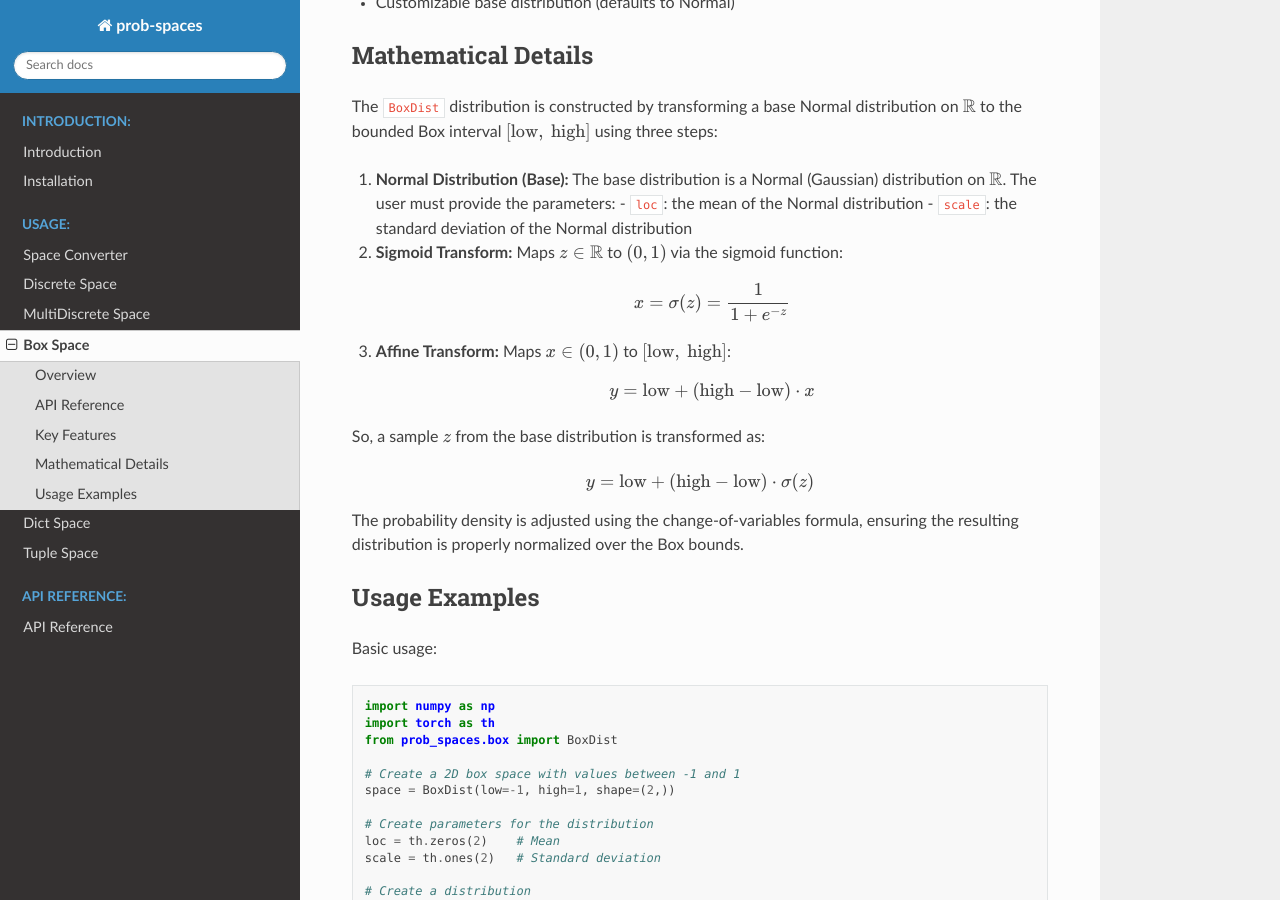
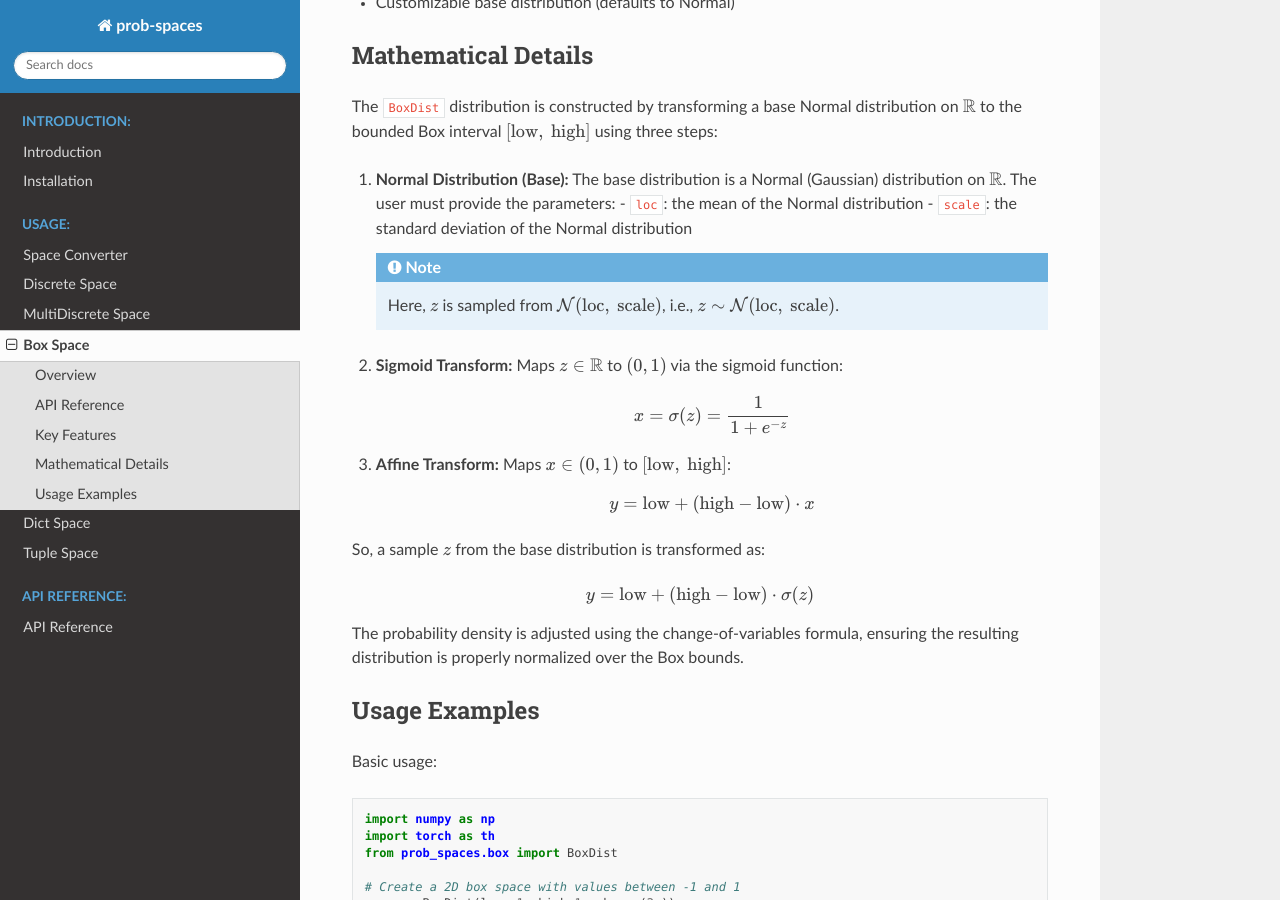
Before and after one commit to DanielAvdar/prob-spaces, a Sphinx documentation site: the page built from docs/source/modules/box.rst, in a window 1280 px wide and 900 px high, scrolled down 679 px. Built offline with Sphinx 7.4.7 and the Read the Docs theme 3.1.0, drawn with Linux system fonts in a browser that asks for light colours.

Commit message:
Add clarification note on Normal distribution sampling
Included a note explaining that :math:`z` is sampled from a Normal distribution with the provided `loc` and `scale` parameters. This provides clearer guidance on the behavior of the base distribution for users.

Signed-off-by: DanielAvdar <66269169+DanielAvdar@users.noreply.github.com>

```diff
--- a/docs/source/modules/box.rst
+++ b/docs/source/modules/box.rst
@@ -36,6 +36,9 @@ The ``BoxDist`` distribution is constructed by transforming a base Normal distri
    The base distribution is a Normal (Gaussian) distribution on :math:`\mathbb{R}`. The user must provide the parameters:
    - ``loc``: the mean of the Normal distribution
    - ``scale``: the standard deviation of the Normal distribution
+
+   .. note::
+      Here, :math:`z` is sampled from :math:`\mathcal{N}(\text{loc},\ \text{scale})`, i.e., :math:`z \sim \mathcal{N}(\text{loc},\ \text{scale})`.
 
 2. **Sigmoid Transform:**
    Maps :math:`z \in \mathbb{R}` to :math:`(0, 1)` via the sigmoid function:
```
